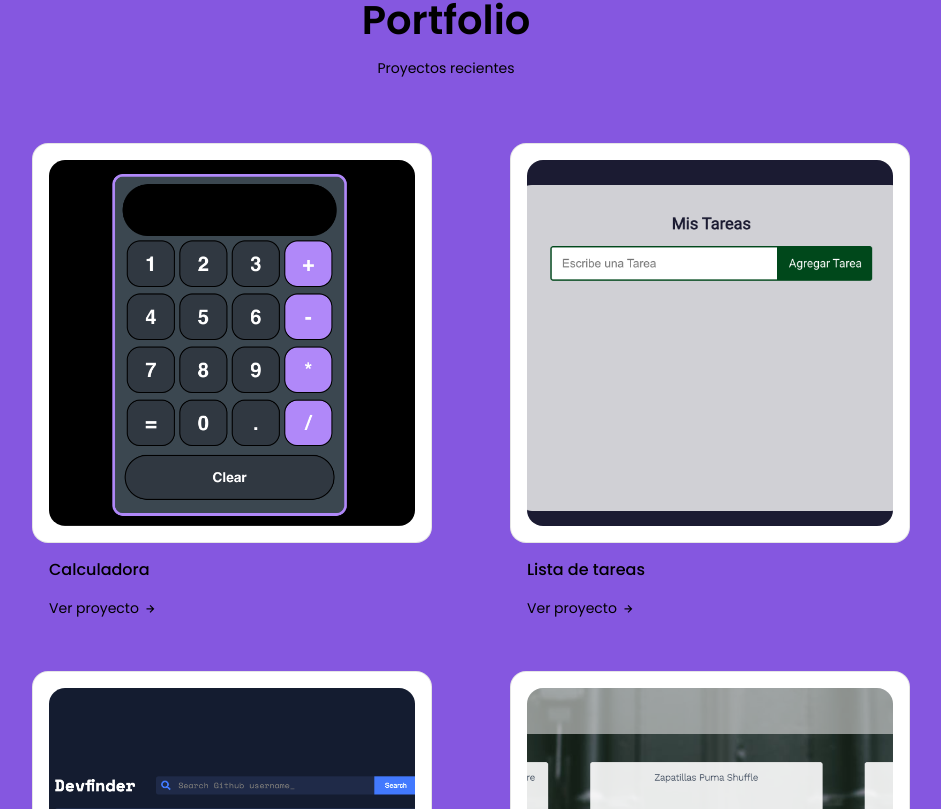
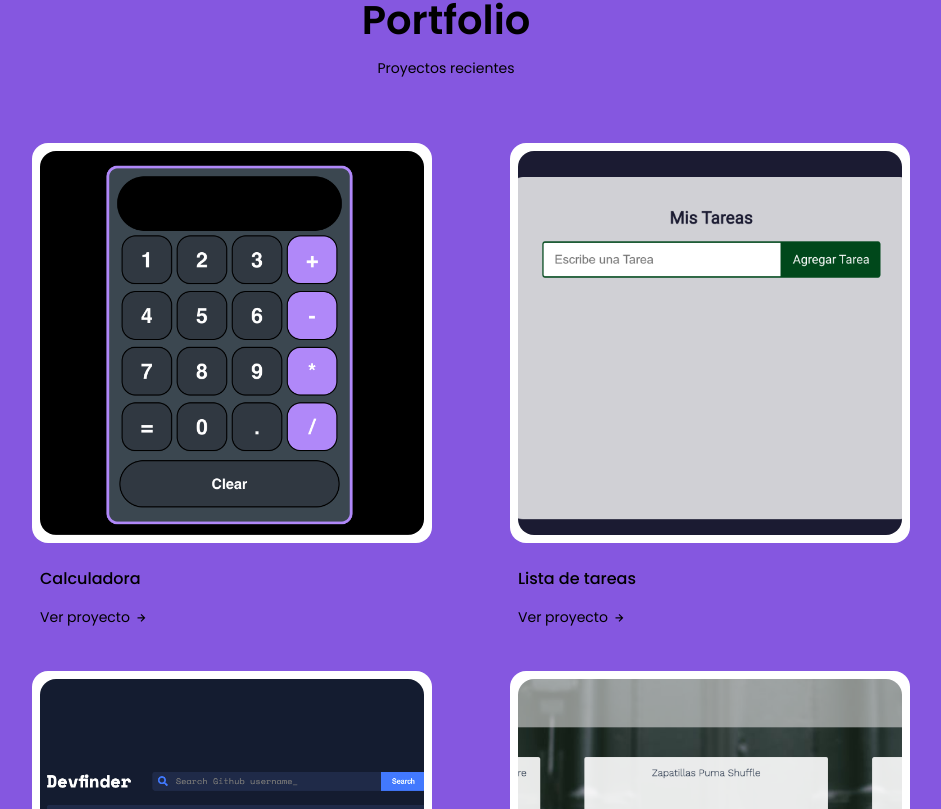
Before and after one commit to VilattaRomina/Porfolio, a React (Create React App) app: page / in a window 1280 px wide. Shown: the part 2031-2840 px from the top of the page, without its empty margins (194-1135 px from the left). Built offline with nearby package versions, Linux system fonts and the light colour scheme.

Commit message:
modifico borde de workcard

```diff
--- a/src/components/work/Work.css
+++ b/src/components/work/Work.css
@@ -23,11 +23,11 @@
 
 .work__card {
     background-color: var(--container-color);
-    border: 1px solid rgba(0, 0, 0, 0.1);
-    padding: 1rem;
+    border: 0.5rem solid rgba(0, 0, 0, 0);
     border-radius: 1rem;
     width: 400px;
     height: 400px;
+
 }
 
 
```
